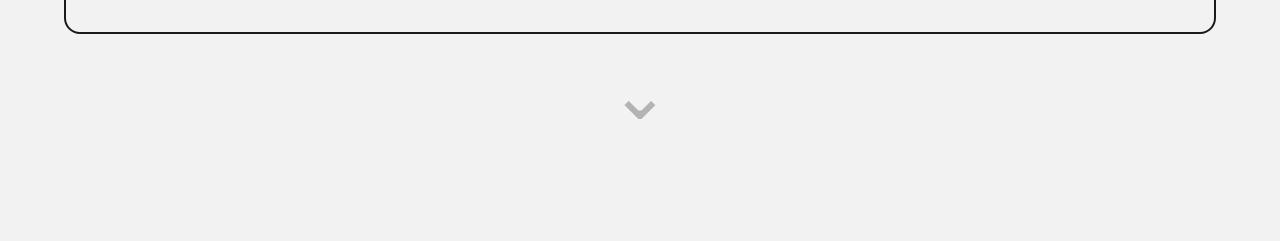
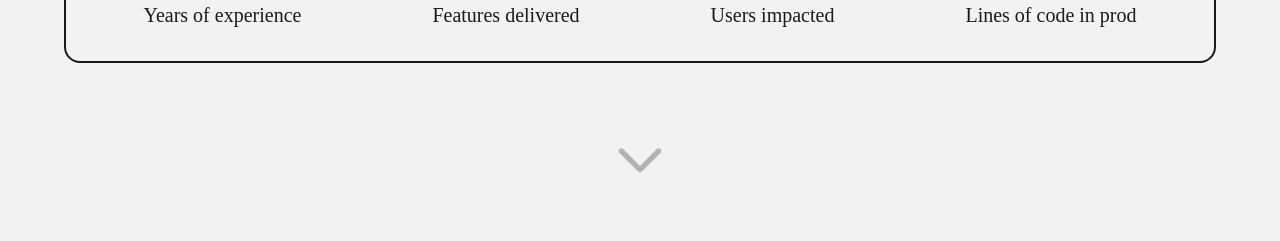
Before and after one commit to aaronadal/nadal.dev, a Vue app: page / in a window 1280 px wide. Shown: the part 555-796 px from the top of the page. Built offline with nearby package versions, Linux system fonts and the light colour scheme; a web font is replaced by a local one.

Commit message:
fix: scroll icon as svg

```diff
--- a/src/App.vue
+++ b/src/App.vue
@@ -7,6 +7,7 @@ import UsedTechnologies from './components/UsedTechnologies.vue';
 import PersonalProjects from './components/PersonalProjects.vue';
 import ContactMethods from './components/ContactMethods.vue';
 import AboutMe from './components/AboutMe.vue';
+import DownIcon from './components/DownIcon.vue';
 </script>
 
 <template>
@@ -19,7 +20,7 @@ import AboutMe from './components/AboutMe.vue';
         <ExperienceBar />
       </section>
 
-      <div class="scroll">&#8964;</div>
+      <DownIcon class="scroll" />
     </div>
 
     <section>
--- /dev/null
+++ b/src/components/DownIcon.vue
@@ -0,0 +1,5 @@
+<template>
+  <svg viewBox="0 0 24 24" xmlns="http://www.w3.org/2000/svg">
+    <path d="M4.29289 8.29289C4.68342 7.90237 5.31658 7.90237 5.70711 8.29289L12 14.5858L18.2929 8.29289C18.6834 7.90237 19.3166 7.90237 19.7071 8.29289C20.0976 8.68342 20.0976 9.31658 19.7071 9.70711L12.7071 16.7071C12.3166 17.0976 11.6834 17.0976 11.2929 16.7071L4.29289 9.70711C3.90237 9.31658 3.90237 8.68342 4.29289 8.29289Z"/>
+  </svg>
+</template>
--- a/src/style.css
+++ b/src/style.css
@@ -144,14 +144,14 @@
   }
 
   .frontpage {
-    @apply h-dvh flex flex-col justify-center pb-36;
+    @apply relative min-h-dvh flex flex-col justify-center pt-24 pb-48;
 
     section {
       @apply mt-0;
     }
 
     .scroll {
-      @apply text-7xl absolute bottom-24 left-1/2 transform -translate-x-1/2 cursor-default animate-bounce text-neutral;
+      @apply w-16 h-16 absolute bottom-12 left-1/2 transform -translate-x-1/2 cursor-default animate-bounce fill-current text-neutral;
     }
   }
 
```
Also changed, not shown: 1 other file (tests, documents, lock files or other folders).
